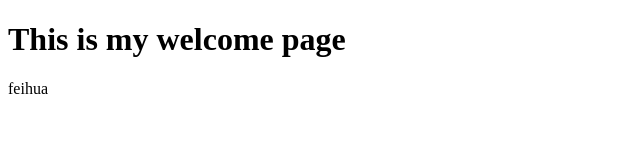
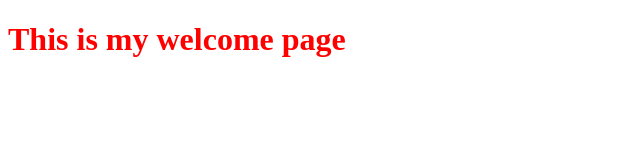
Before and after one commit to HermanLKH/cooperate_1, a plain HTML site: page index.html in a window 1280 px wide. Shown: the whole page, without its empty margins (0-640 px from the left). Drawn offline with Linux system fonts and the light colour scheme.

Commit message:
Add color and remove text

```diff
--- a/index.html
+++ b/index.html
@@ -8,8 +8,7 @@
 </head>
 
 <body>
-    <h1>This is my welcome page</h1>
-    <p>feihua</p>
+    <h1 style="color:red">This is my welcome page</h1>
 </body>
 
 </html>
```
